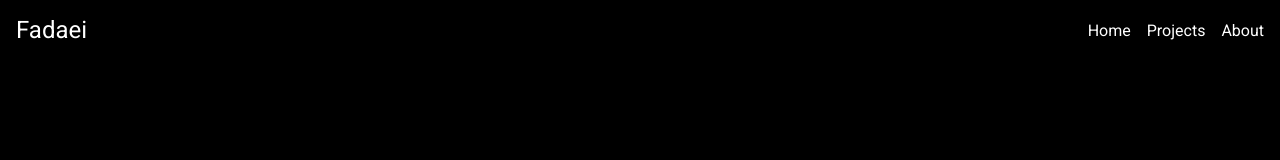
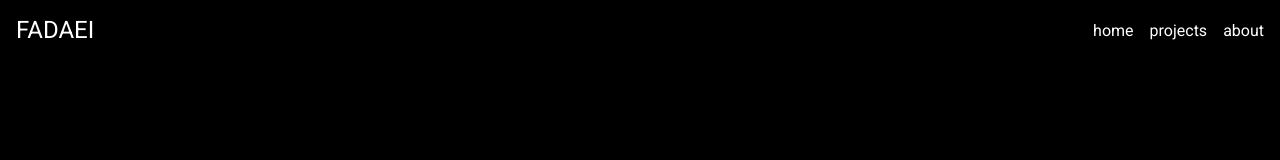
Before and after one commit to Downmoto/fadaei-dev, a SvelteKit app: page / in a window 1280 px wide. Shown: the top 160 px of the page. Built offline with nearby package versions, Linux system fonts and the light colour scheme.

Commit message:
nav update

```diff
--- a/src/routes/+layout.svelte
+++ b/src/routes/+layout.svelte
@@ -10,14 +10,14 @@
 
 <div class="layout-container">
   <nav>
-    <a href="/" class="logo">Fadaei</a>
+    <a href="/" class="logo">FADAEI</a>
     <button class="hamburger" onclick={toggleMenu} aria-label="Toggle menu">
       <img src={hamburgerSVG} alt="Menu" width="24" height="24" />
     </button>
     <ul class:open={isMenuOpen}>
-      <li><a href="/">Home</a></li>
-      <li><a href="/projects">Projects</a></li>
-      <li><a href="/about">About</a></li>
+      <li><a href="/">home</a></li>
+      <li><a href="/projects">projects</a></li>
+      <li><a href="/about">about</a></li>
     </ul>
   </nav>
 
```
